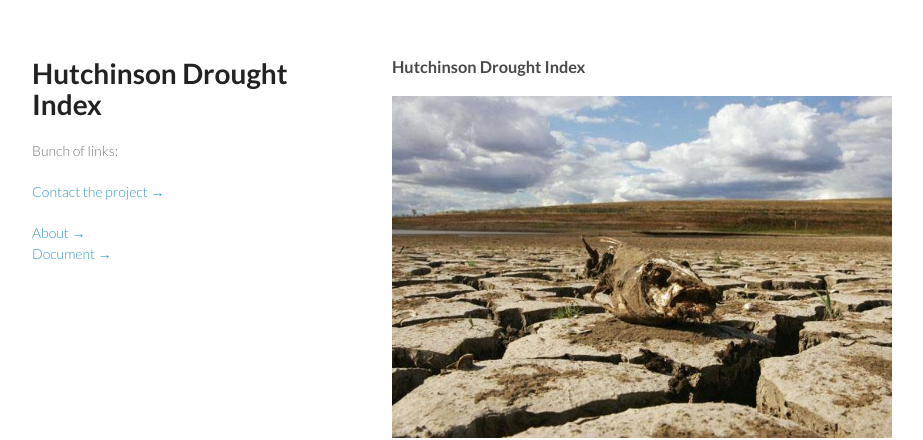
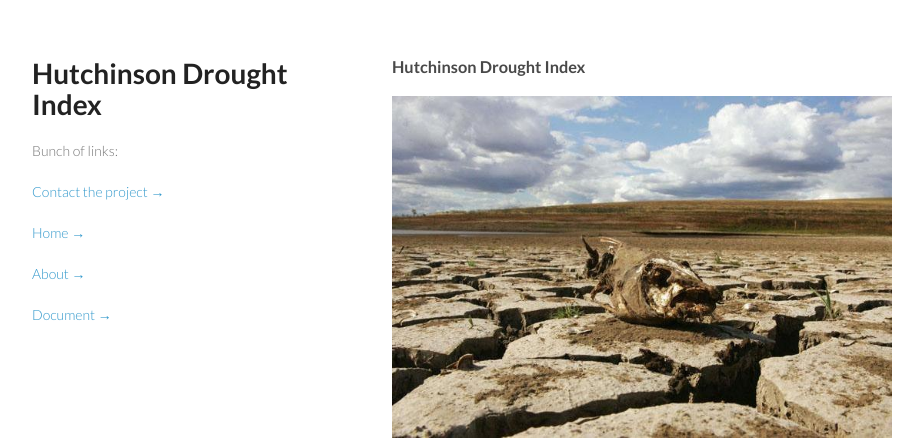
Before and after one commit to ivanhanigan/HutchinsonDroughtIndex, a Jekyll site: the page built from index.md, in a window 1280 px wide and 1079 px high. Shown: the top 440 px of the window, without its empty margins (178-1101 px from the left). Built offline with Jekyll 4.4.1, drawn with Linux system fonts in a browser that asks for light colours; Markdown is read by kramdown in place of the engine named in the settings; comment, search, counter and statistics services are not loaded.

Commit message:
add home link

```diff
--- a/_layouts/default.html
+++ b/_layouts/default.html
@@ -27,9 +27,10 @@
               <!--<p></p>-->
               <!--<a class="Font of all wisdom" href="www.google.com">Font of all wisdom →</a>-->
               <p></p>
-              <a class="About" href="/HutchinsonDroughtIndex/aboutus.html">About →</a>
-              <!--<a class="About" href="/aboutus.html">About →</a>-->
+              <p><a class="Home" href="/HutchinsonDroughtIndex/index.html">Home →</a></p>
+              <p><a class="About" href="/HutchinsonDroughtIndex/aboutus.html">About →</a></p>
               <p><a class="Document" href="/HutchinsonDroughtIndex/HutchinsonDroughtIndex-overview.html">Document →</a></p>
+
 
 
 
```
